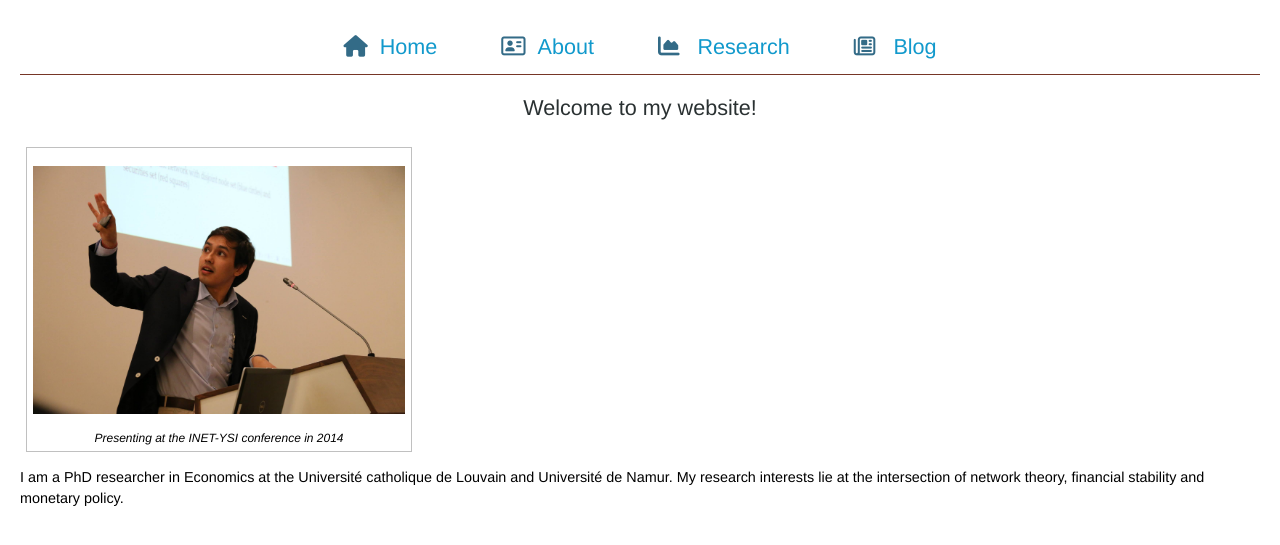
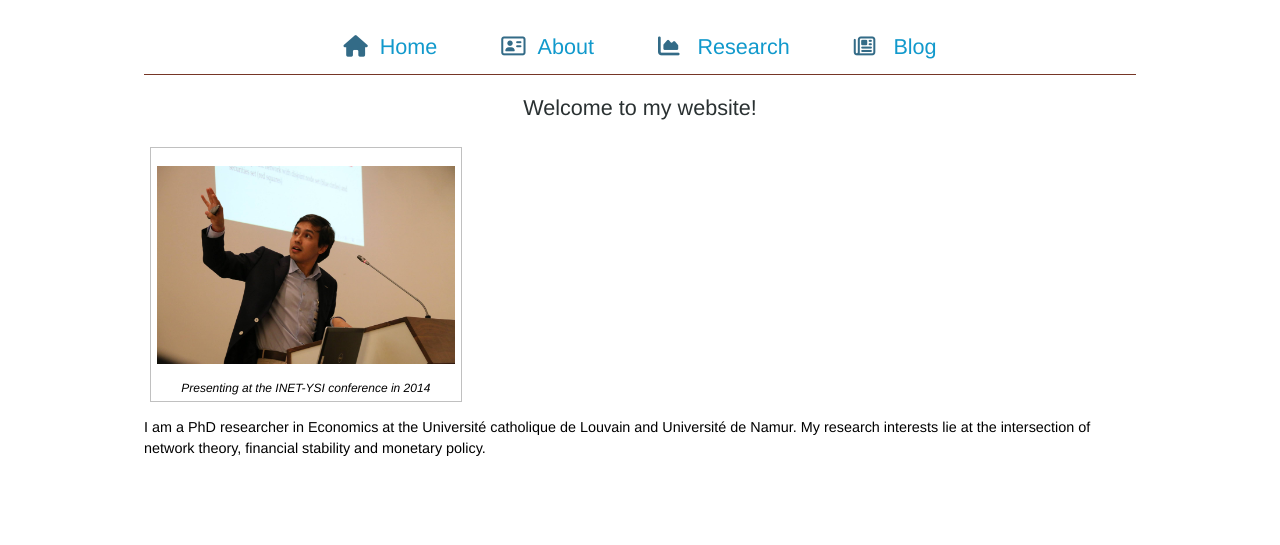
Before and after one commit to nscholtes/nscholtes.github.io, a Jekyll site: the page built from index.html, in a window 1280 px wide. Shown: the top 545 px of the page. Built offline with Jekyll 4.4.1, drawn with Linux system fonts in a browser that asks for light colours; nearby versions of some CDN libraries.

Commit message:
Update default.html

```diff
--- a/_layouts/default.html
+++ b/_layouts/default.html
@@ -7,6 +7,7 @@
 
 </head>
 <body>
+<div id="wrapper">
 <div id="navigation">
 	<ul id="navigation">
 		<li><i class="fa fa-home" style="color: #336B87;"></i><a href="/">&nbsp; Home</a></li>
@@ -18,5 +19,6 @@
 <div class="container">
 {{ content }}
 </div><!-- /.container -->
+</div><!-- /.wrapper -->
 </body>
 </html>
```
